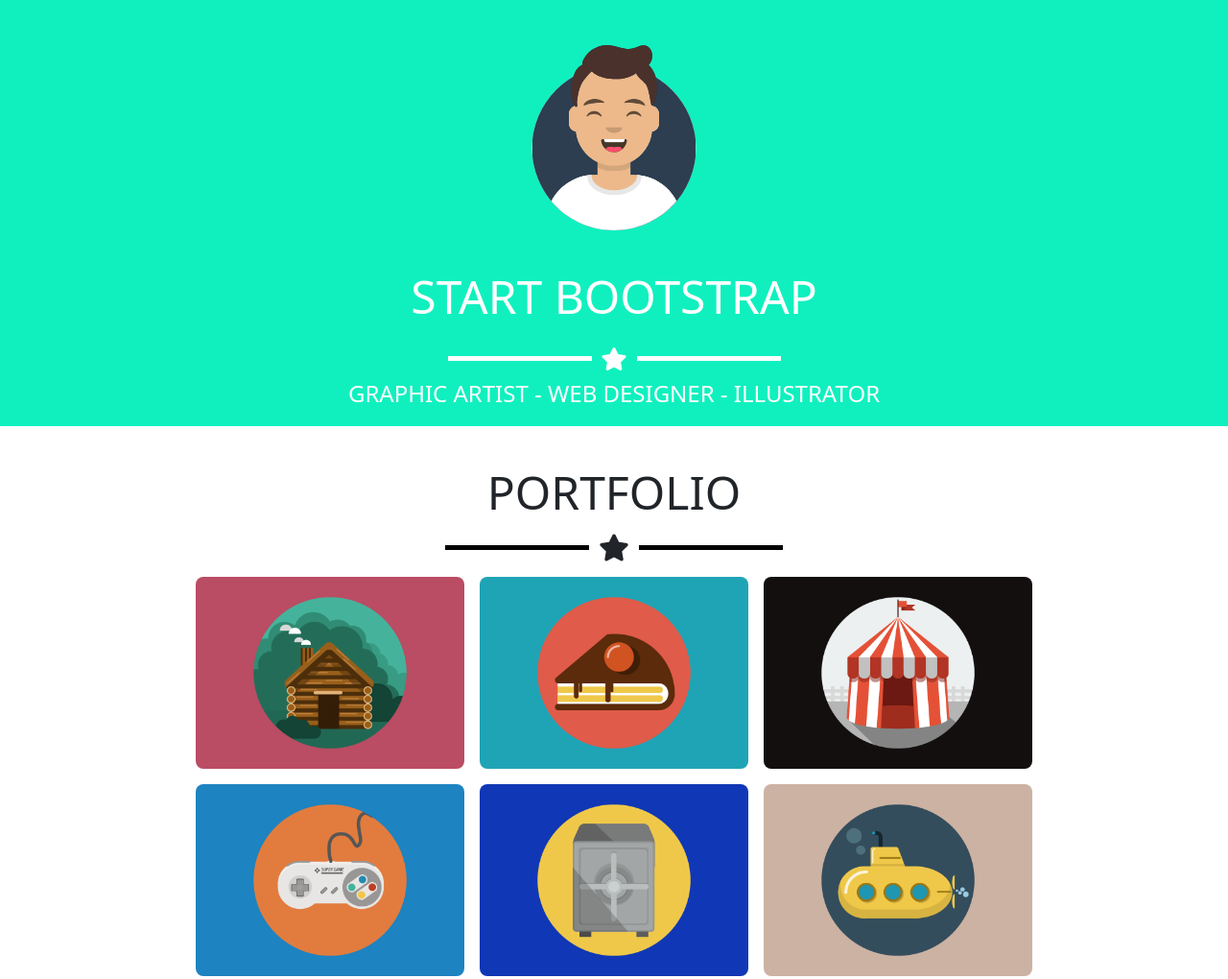
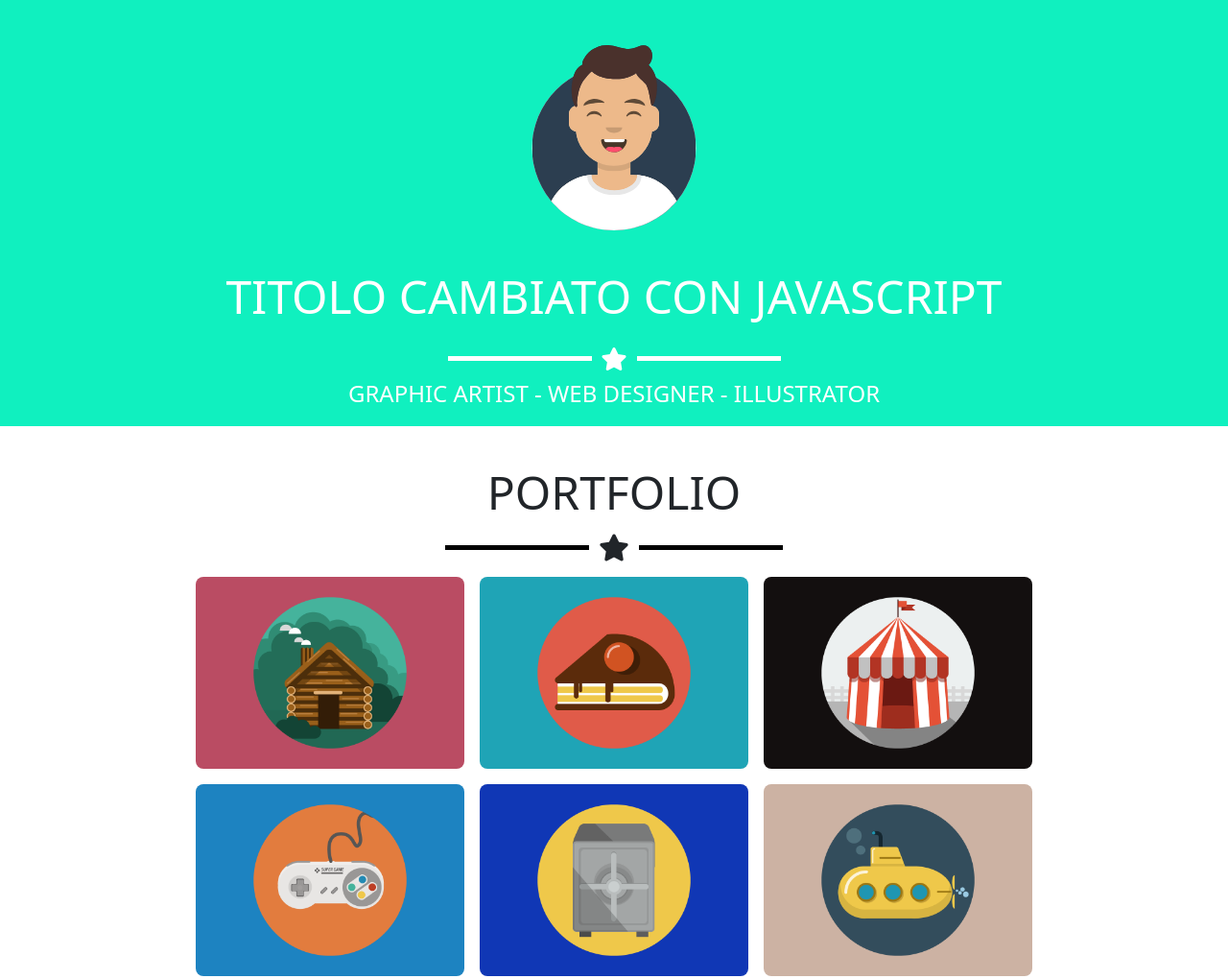
Before and after one commit to samuelepietrasanta/html-css-bootstrap-freelancer, a plain HTML site: page index.html in a window 1280 px wide. Shown: the top 1020 px of the page at 96% size. Drawn offline with nearby package versions, Linux system fonts and the light colour scheme.

Commit message:
my first javascript

```diff
--- a/index.html
+++ b/index.html
@@ -26,7 +26,7 @@
             </div>
             <div class="row margin-bottom-10">
                 <div class="col-12">
-                    <h1>START BOOTSTRAP</h1>
+                    <h1 id="main-title">START BOOTSTRAP</h1>
                 </div>
             </div>
 
@@ -197,6 +197,7 @@
         </div>
     </footer>
 
+    <script src="js/myscript.js"></script>
 
 
 </body>
--- /dev/null
+++ b/js/myscript.js
@@ -0,0 +1,3 @@
+console.log("verifica funzionamento javascript");
+
+document.getElementById("main-title").innerHTML = " TITOLO CAMBIATO CON JAVASCRIPT " ;
```
